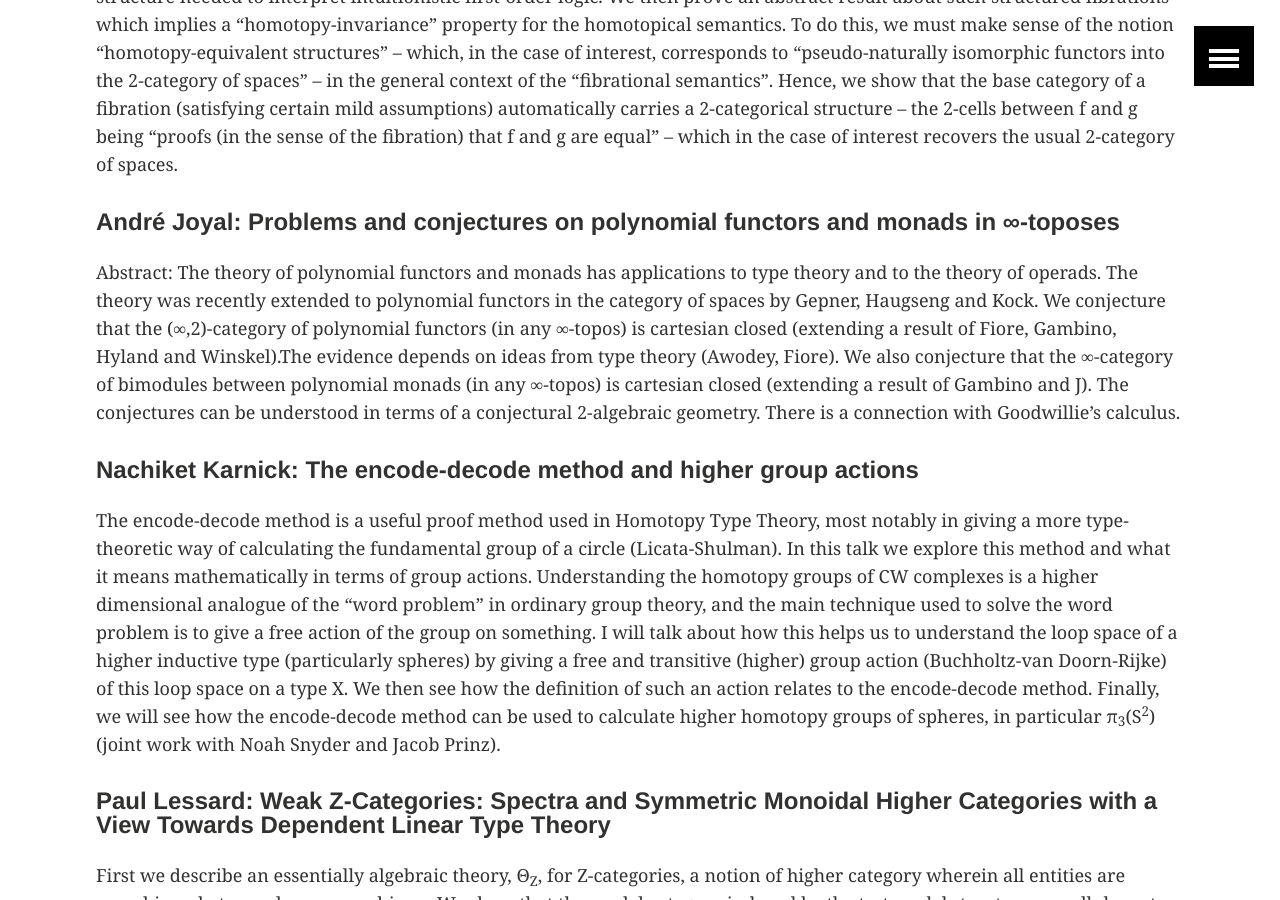
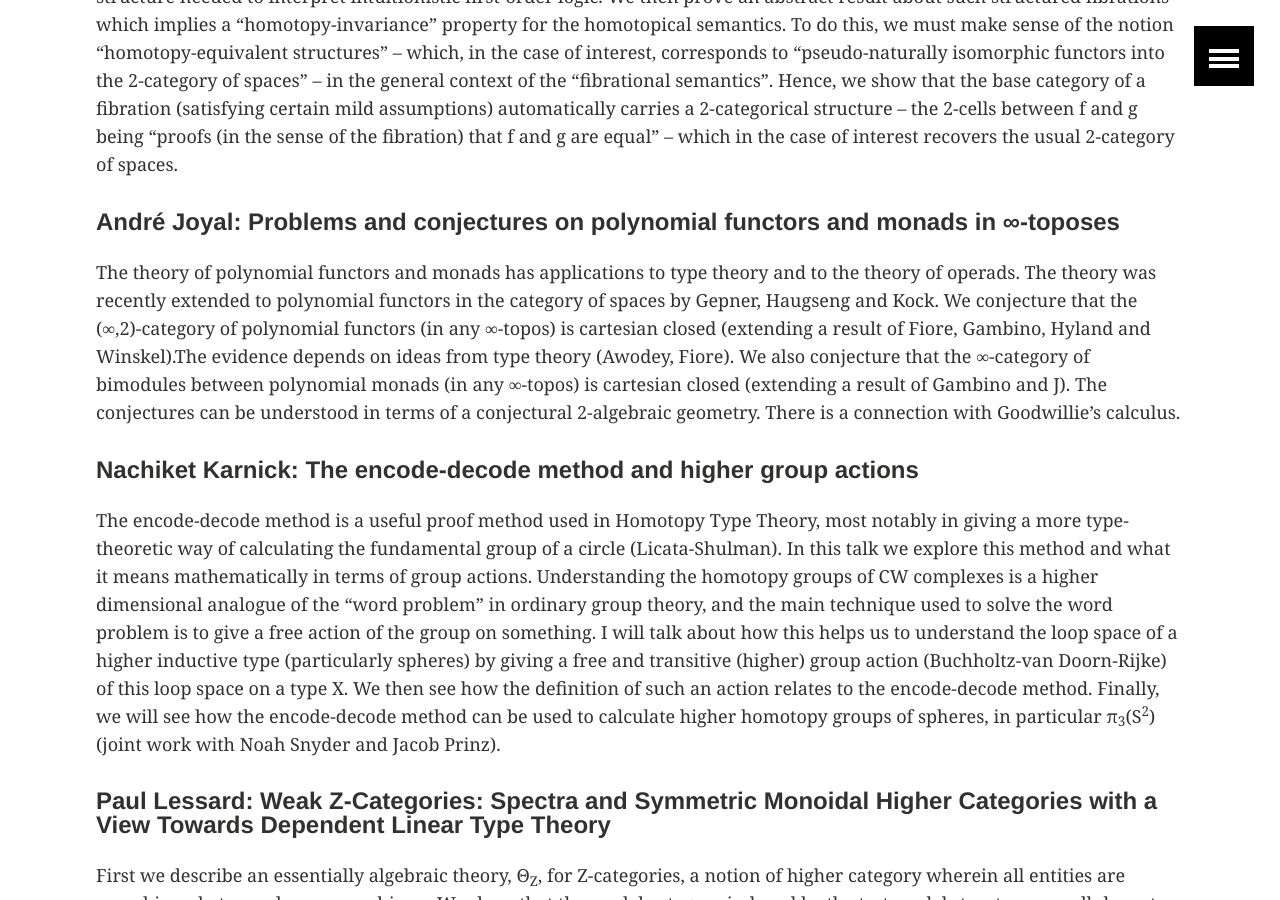
Before and after one commit to HoTT/HoTT-2019, a Jekyll site: the page built from programme.md, in a window 1280 px wide and 900 px high, scrolled down 6447 px. Built offline with Jekyll 4.4.1, drawn with Linux system fonts in a browser that asks for light colours; some of the changed lines change nothing that is shown.

Commit message:
more formatting

```diff
--- a/programme.md
+++ b/programme.md
@@ -14,7 +14,7 @@
 
 Based on a loose correspondence between, on one hand, a first order version of intuitionistic logic with preeminence of equality and equivalence over implication, and on the other hand, homotopic equivalence properties of identity, Π, Σ and coproduct types, we formally restate homotopic type theory (HoTT) with equality and homotopic equivalence playing a preeminent role. In addition to this, we exhibit a calculational way of writing effective and elegant formal proofs based on appropriate notations and formats, as well as algebraic identities and inference rules involving the homotopic equivalences with which we restate HoTT.
 
-#### Thorsten Altenkirch: Naturality for free (the category interpretation of directed  type theory)
+#### Thorsten Altenkirch: Naturality for free (the category interpretation of directed type theory)
 
 The idea that types are abstract, that is they cannot be inspected, underlies parametricity in particular the "free theorem" that all polymorphic functions are natural, and univalence (isomorphic types are equal). What is the relation between these two principles? We design a directed type theory which is inspired by a refinement of the groupoid model, replacing groupoids by categories. This Type Theory features polarities, directed version of the usual type formers (Pi and Sigma), a directed hom-type replacing symmetric equality and an operation "core" that constructs the groupoid of invertible maps, a directed form of path induction and directed univalence. From these principle we can derive both the usual univalence for groupoids and naturality for polymorphic functions. Our theory is truncated but we envisage that the syntax semantics can be extended to higher categories using complete Segal spaces.
 
@@ -118,9 +118,9 @@
 
 This work begins with the observation that the Voevodsky-Awodey-Warren-Kapulkin-Lumsdaine homotopical semantics for type theory can also be used to give a very simple semantics for (intuitionistic) first-order logic. We give a "functorial" formulation of the semantics using the framework of structured Grothendieck fibrations, by showing that for (suitable) model categories C, the fibration obtained by taking the fiberwise-homotopy-category of the codomain fibration over C has the structure needed to interpret intuitionistic first-order logic. We then prove an abstract result about such structured fibrations which implies a "homotopy-invariance" property for the homotopical semantics. To do this, we must make sense of the notion "homotopy-equivalent structures" -- which, in the case of interest, corresponds to "pseudo-naturally isomorphic functors into the 2-category of spaces" -- in the general context of the "fibrational semantics". Hence, we show that the base category of a fibration (satisfying certain mild assumptions) automatically carries a 2-categorical structure -- the 2-cells between f and g being "proofs (in the sense of the fibration) that f and g are equal" -- which in the case of interest recovers the usual 2-category of spaces.
 
-#### Andr&eacute; Joyal:  Problems and conjectures on polynomial functors and monads in &infin;-toposes
+#### Andr&eacute; Joyal: Problems and conjectures on polynomial functors and monads in &infin;-toposes
 
-Abstract: The theory of polynomial functors and monads has applications to type theory and to the theory of operads. The theory was recently extended to polynomial functors in the category of spaces by Gepner, Haugseng and Kock. We conjecture that the (&infin;,2)-category of polynomial functors (in any &infin;-topos) is cartesian closed (extending a result of Fiore, Gambino, Hyland and Winskel).The evidence depends on ideas from type theory (Awodey, Fiore). We also conjecture that the &infin;-category of bimodules between polynomial monads (in any &infin;-topos) is cartesian closed (extending a result of Gambino and J). The conjectures can be understood in terms of a conjectural 2-algebraic geometry. There is a connection with Goodwillie's calculus.
+The theory of polynomial functors and monads has applications to type theory and to the theory of operads. The theory was recently extended to polynomial functors in the category of spaces by Gepner, Haugseng and Kock. We conjecture that the (&infin;,2)-category of polynomial functors (in any &infin;-topos) is cartesian closed (extending a result of Fiore, Gambino, Hyland and Winskel).The evidence depends on ideas from type theory (Awodey, Fiore). We also conjecture that the &infin;-category of bimodules between polynomial monads (in any &infin;-topos) is cartesian closed (extending a result of Gambino and J). The conjectures can be understood in terms of a conjectural 2-algebraic geometry. There is a connection with Goodwillie's calculus.
 
 #### Nachiket Karnick: The encode-decode method and higher group actions
 
@@ -136,7 +136,7 @@
 
 Time permitting, we will then argue that this perspective suggests a syntax for homotopy dependent linear type theory, a conjectured type theory which should have models in all infinity topoi of parameterized stable infinity categories.
 
-#### Dan Licata: TBA
+#### Dan Licata: TBA {#licata}
 
 TBA
 
```
